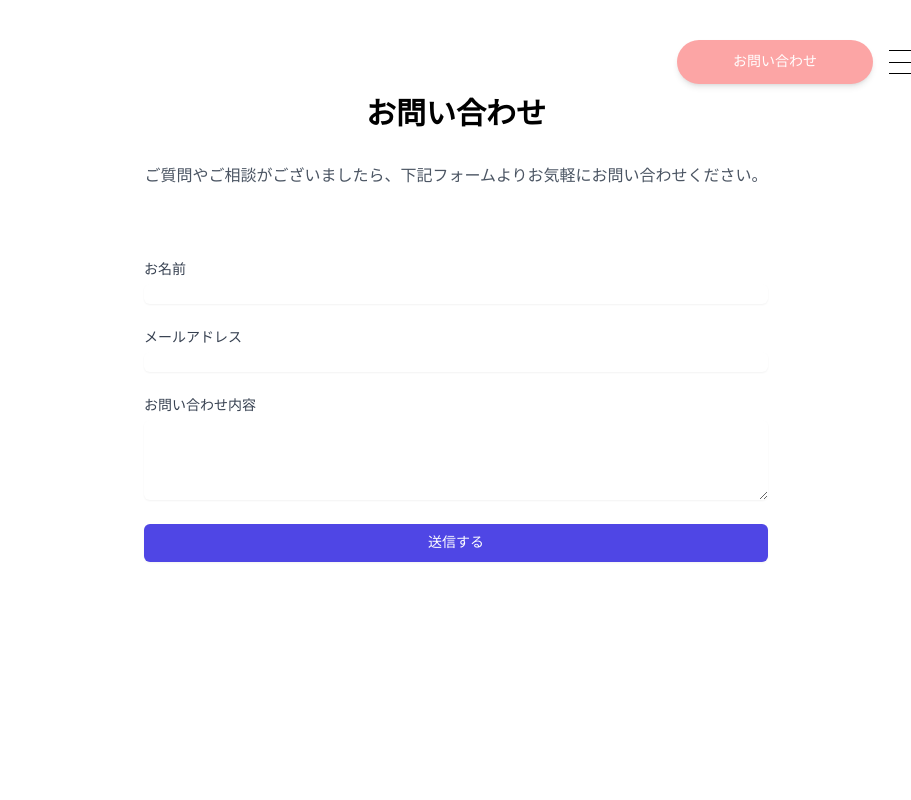
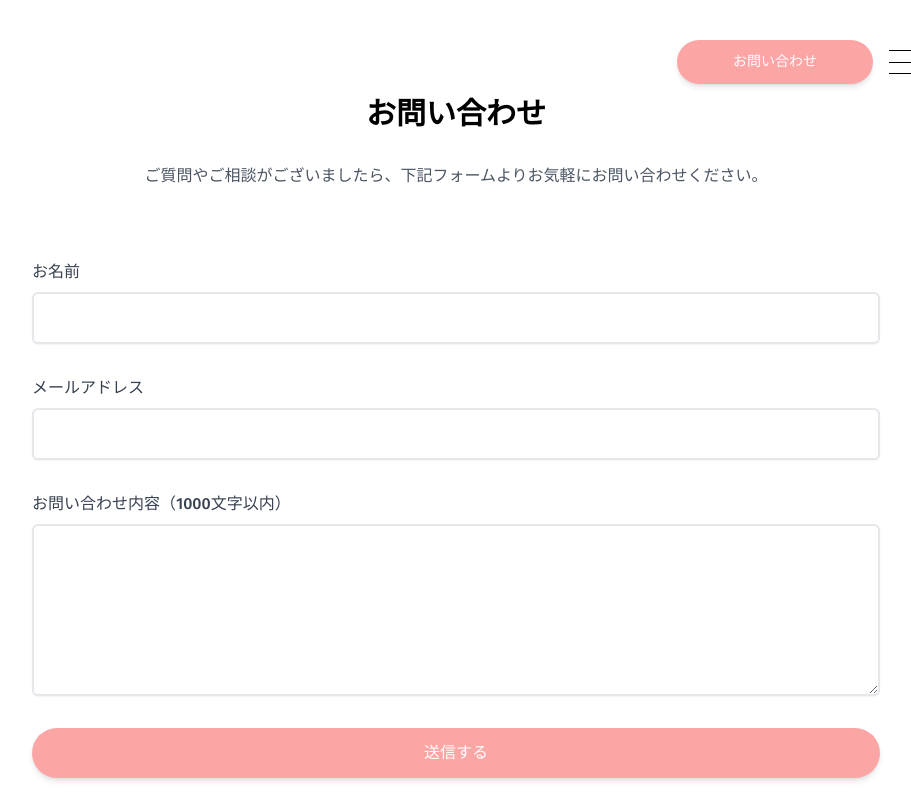
Before and after one commit to TaharaKazuki/group_home_fix, a Next.js app: page /contact in a window 1280 px wide. Shown: the top 800 px of the page, without its empty margins (184-1095 px from the left). Built offline with nearby package versions, Linux system fonts and the light colour scheme.

Commit message:
Enhance contact form styling and add message length validation

```diff
--- a/components/sections/ContactForm.tsx
+++ b/components/sections/ContactForm.tsx
@@ -8,7 +8,10 @@ import { z } from 'zod';
 const contactSchema = z.object({
   name: z.string().min(1, 'お名前を入力してください'),
   email: z.string().email('正しいメールアドレスを入力してください'),
-  message: z.string().min(10, 'メッセージは10文字以上入力してください'),
+  message: z
+    .string()
+    .min(10, 'メッセージは10文字以上入力してください')
+    .max(1000, 'メッセージは1000文字以内で入力してください'),
 });
 
 type ContactFormData = z.infer<typeof contactSchema>;
@@ -32,13 +35,13 @@ const ContactForm = () => {
       initial={{ opacity: 0, y: 20 }}
       animate={{ opacity: 1, y: 0 }}
       transition={{ duration: 0.5 }}
-      className="mx-auto w-full max-w-2xl p-6"
+      className="mx-auto w-full max-w-4xl p-6"
     >
-      <form onSubmit={handleSubmit(onSubmit)} className="space-y-6">
+      <form onSubmit={handleSubmit(onSubmit)} className="space-y-8">
         <div>
           <label
             htmlFor="name"
-            className="block text-sm font-medium text-gray-700"
+            className="block text-base font-medium text-gray-700"
           >
             お名前
           </label>
@@ -46,7 +49,7 @@ const ContactForm = () => {
             type="text"
             id="name"
             {...register('name')}
-            className={`mt-1 block w-full rounded-md border-gray-300 shadow-sm focus:border-indigo-500 focus:ring-indigo-500 sm:text-sm ${
+            className={`mt-2 block w-full rounded-md border-2 border-gray-200 py-3 text-base shadow-sm focus:border-red-300 focus:ring-red-300 ${
               errors.name ? 'border-red-500' : ''
             }`}
           />
@@ -58,7 +61,7 @@ const ContactForm = () => {
         <div>
           <label
             htmlFor="email"
-            className="block text-sm font-medium text-gray-700"
+            className="block text-base font-medium text-gray-700"
           >
             メールアドレス
           </label>
@@ -66,7 +69,7 @@ const ContactForm = () => {
             type="email"
             id="email"
             {...register('email')}
-            className={`mt-1 block w-full rounded-md border-gray-300 shadow-sm focus:border-indigo-500 focus:ring-indigo-500 sm:text-sm ${
+            className={`mt-2 block w-full rounded-md border-2 border-gray-200 py-3 text-base shadow-sm focus:border-red-300 focus:ring-red-300 ${
               errors.email ? 'border-red-500' : ''
             }`}
           />
@@ -78,15 +81,16 @@ const ContactForm = () => {
         <div>
           <label
             htmlFor="message"
-            className="block text-sm font-medium text-gray-700"
+            className="block text-base font-medium text-gray-700"
           >
-            お問い合わせ内容
+            お問い合わせ内容（1000文字以内）
           </label>
           <textarea
             id="message"
             {...register('message')}
-            rows={4}
-            className={`mt-1 block w-full rounded-md border-gray-300 shadow-sm focus:border-indigo-500 focus:ring-indigo-500 sm:text-sm ${
+            rows={6}
+            maxLength={1000}
+            className={`mt-2 block w-full rounded-md border-2 border-gray-200 py-3 text-base shadow-sm focus:border-red-300 focus:ring-red-300 ${
               errors.message ? 'border-red-500' : ''
             }`}
           />
@@ -100,7 +104,7 @@ const ContactForm = () => {
         <div>
           <button
             type="submit"
-            className="flex w-full justify-center rounded-md border border-transparent bg-indigo-600 px-4 py-2 text-sm font-medium text-white shadow-sm hover:bg-indigo-700 focus:outline-none focus:ring-2 focus:ring-indigo-500 focus:ring-offset-2"
+            className="flex w-full justify-center rounded-full border border-transparent bg-red-300 px-6 py-3 text-base font-medium text-white shadow-md transition-all duration-300 hover:bg-red-400 focus:outline-none focus:ring-2 focus:ring-red-500 focus:ring-offset-2"
           >
             送信する
           </button>
```
